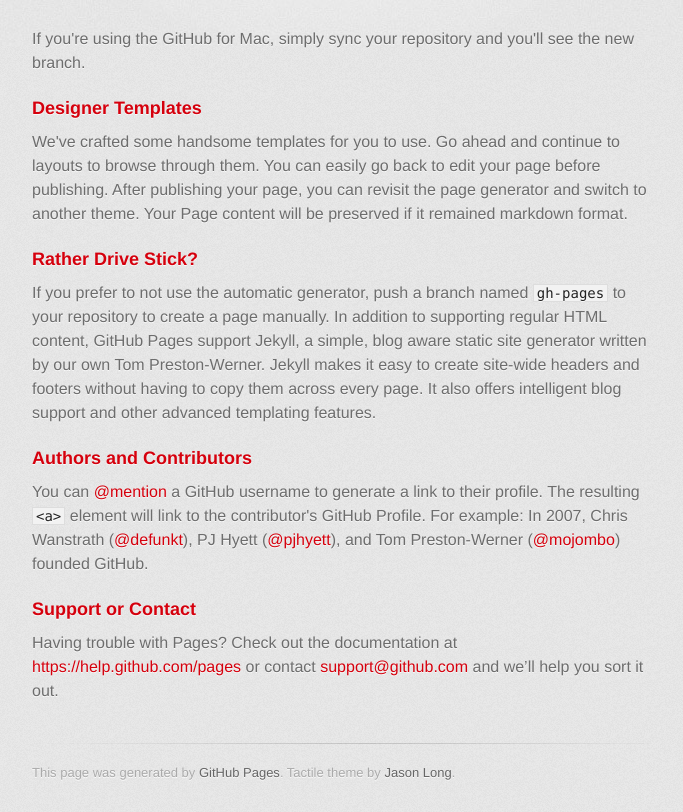
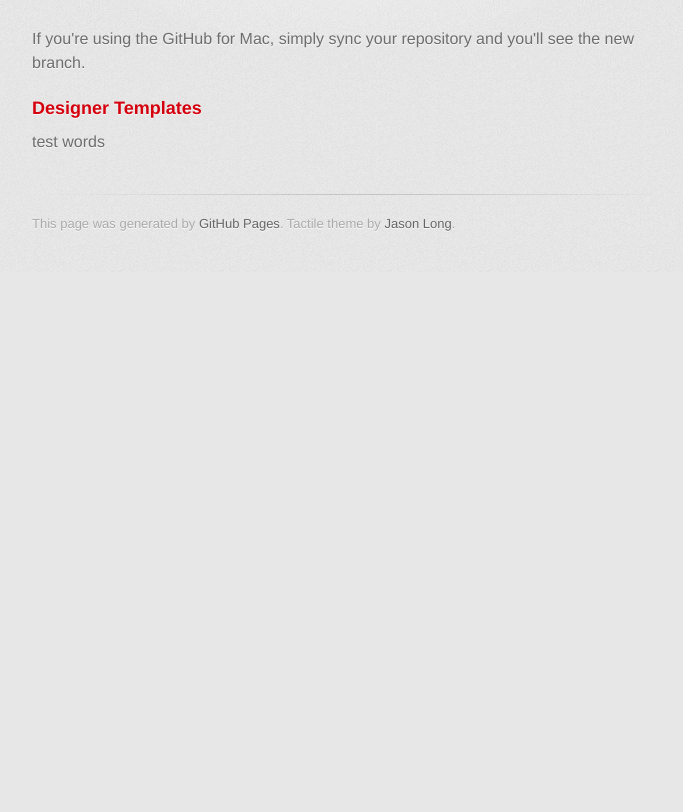
Before and after one commit to helenheyward/helenheyward.github.io, a plain HTML site: page index.html in a window 1280 px wide. Shown: the part 528-1340 px from the top of the page, without its empty margins (298-981 px from the left). After the commit the page ends 800 px from the top, so only its background shows below. Drawn offline with Linux system fonts and the light colour scheme; a web font is replaced by a local one.

Commit message:
Update index.html

```diff
--- a/index.html
+++ b/index.html
@@ -44,23 +44,14 @@ $ git checkout gh-pages
 <h3>
 <a id="designer-templates" class="anchor" href="#designer-templates" aria-hidden="true"><span class="octicon octicon-link"></span></a>Designer Templates</h3>
 
-<p>We've crafted some handsome templates for you to use. Go ahead and continue to layouts to browse through them. You can easily go back to edit your page before publishing. After publishing your page, you can revisit the page generator and switch to another theme. Your Page content will be preserved if it remained markdown format.</p>
+<p>test words</p>
 
-<h3>
-<a id="rather-drive-stick" class="anchor" href="#rather-drive-stick" aria-hidden="true"><span class="octicon octicon-link"></span></a>Rather Drive Stick?</h3>
 
-<p>If you prefer to not use the automatic generator, push a branch named <code>gh-pages</code> to your repository to create a page manually. In addition to supporting regular HTML content, GitHub Pages support Jekyll, a simple, blog aware static site generator written by our own Tom Preston-Werner. Jekyll makes it easy to create site-wide headers and footers without having to copy them across every page. It also offers intelligent blog support and other advanced templating features.</p>
 
-<h3>
-<a id="authors-and-contributors" class="anchor" href="#authors-and-contributors" aria-hidden="true"><span class="octicon octicon-link"></span></a>Authors and Contributors</h3>
 
-<p>You can <a href="https://github.com/blog/821" class="user-mention">@mention</a> a GitHub username to generate a link to their profile. The resulting <code>&lt;a&gt;</code> element will link to the contributor's GitHub Profile. For example: In 2007, Chris Wanstrath (<a href="https://github.com/defunkt" class="user-mention">@defunkt</a>), PJ Hyett (<a href="https://github.com/pjhyett" class="user-mention">@pjhyett</a>), and Tom Preston-Werner (<a href="https://github.com/mojombo" class="user-mention">@mojombo</a>) founded GitHub.</p>
 
-<h3>
-<a id="support-or-contact" class="anchor" href="#support-or-contact" aria-hidden="true"><span class="octicon octicon-link"></span></a>Support or Contact</h3>
 
-<p>Having trouble with Pages? Check out the documentation at <a href="https://help.github.com/pages">https://help.github.com/pages</a> or contact <a href="mailto:support@github.com">support@github.com</a> and we’ll help you sort it out.</p>
-        </section>
+
 
         <footer>
           This page was generated by <a href="https://pages.github.com">GitHub Pages</a>. Tactile theme by <a href="https://twitter.com/jasonlong">Jason Long</a>.
```
